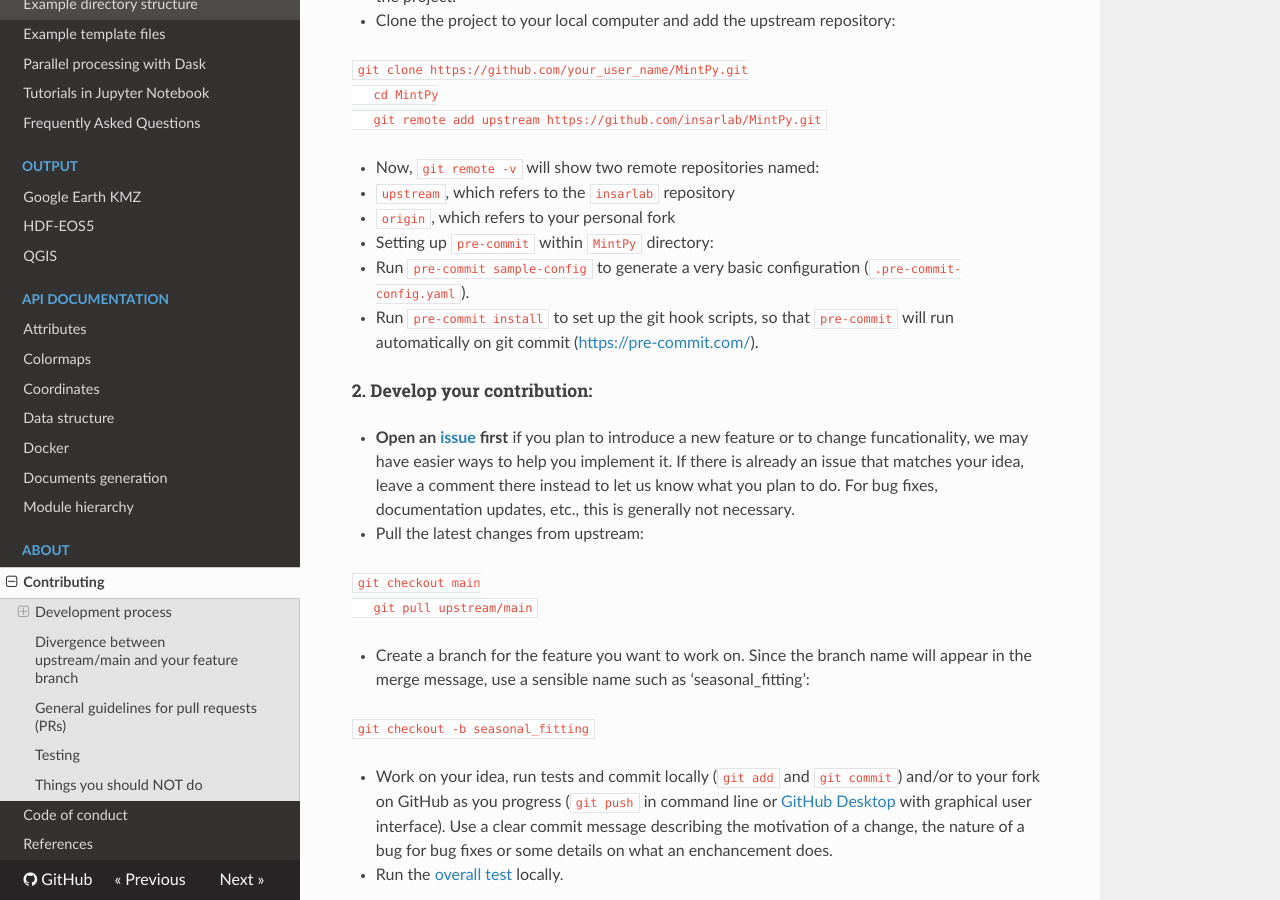
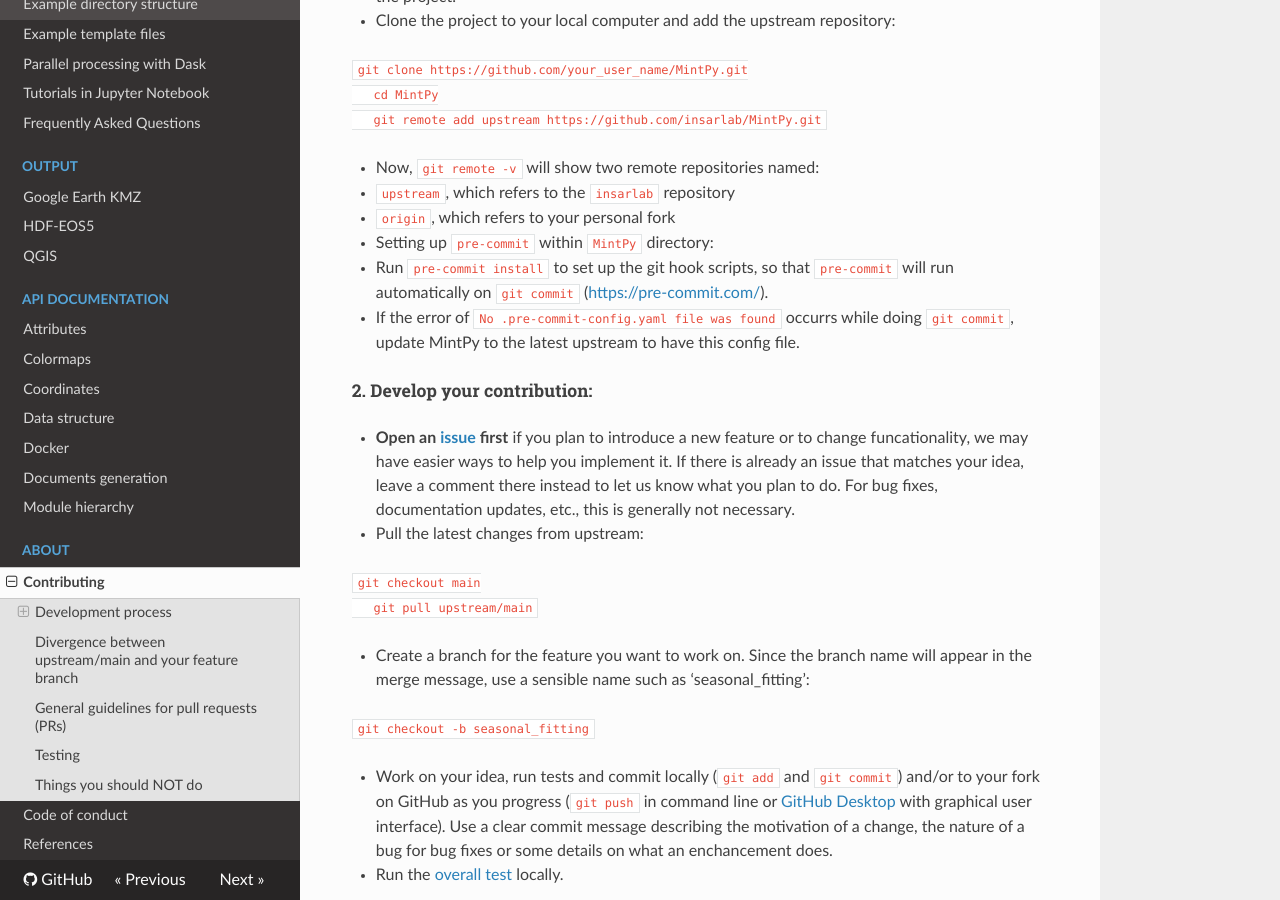
Before and after one commit to insarlab/MintPy, an MkDocs documentation site: the page built from docs/CONTRIBUTING.md, in a window 1280 px wide and 900 px high, scrolled down 747 px. Built offline with MkDocs 1.6.1, drawn with Linux system fonts in a browser that asks for light colours; nearby versions of some CDN libraries.

Commit message:
Update CONTRIBUTING.md
re-wording

```diff
--- a/docs/CONTRIBUTING.md
+++ b/docs/CONTRIBUTING.md
@@ -36,8 +36,9 @@ is a great starting point if you are new to version control.
    - `origin`, which refers to your personal fork
 
 + Setting up `pre-commit` within `MintPy` directory:
-   - Run `pre-commit sample-config` to generate a very basic configuration (`.pre-commit-config.yaml`).
-   - Run `pre-commit install` to set up the git hook scripts, so that `pre-commit` will run automatically on git commit ([https://pre-commit.com/](https://pre-commit.com/)).
+   - Run `pre-commit install` to set up the git hook scripts, so that `pre-commit` will run automatically on `git commit` ([https://pre-commit.com/](https://pre-commit.com/)).
+   - If the error of `No .pre-commit-config.yaml file was found` occurrs while doing `git commit`, update MintPy to the latest upstream to have this config file.
+
 
 #### 2. Develop your contribution: ####
 
```
